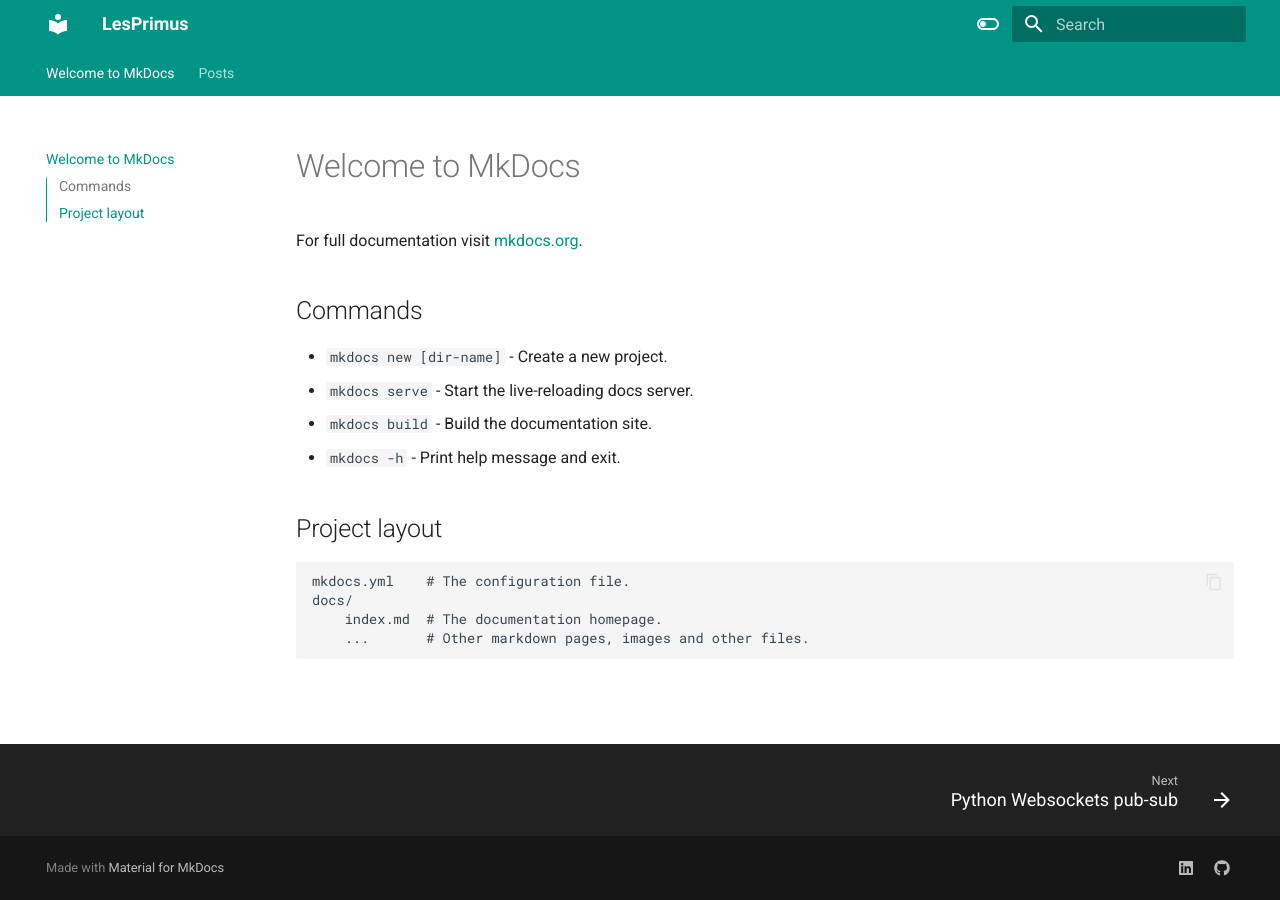
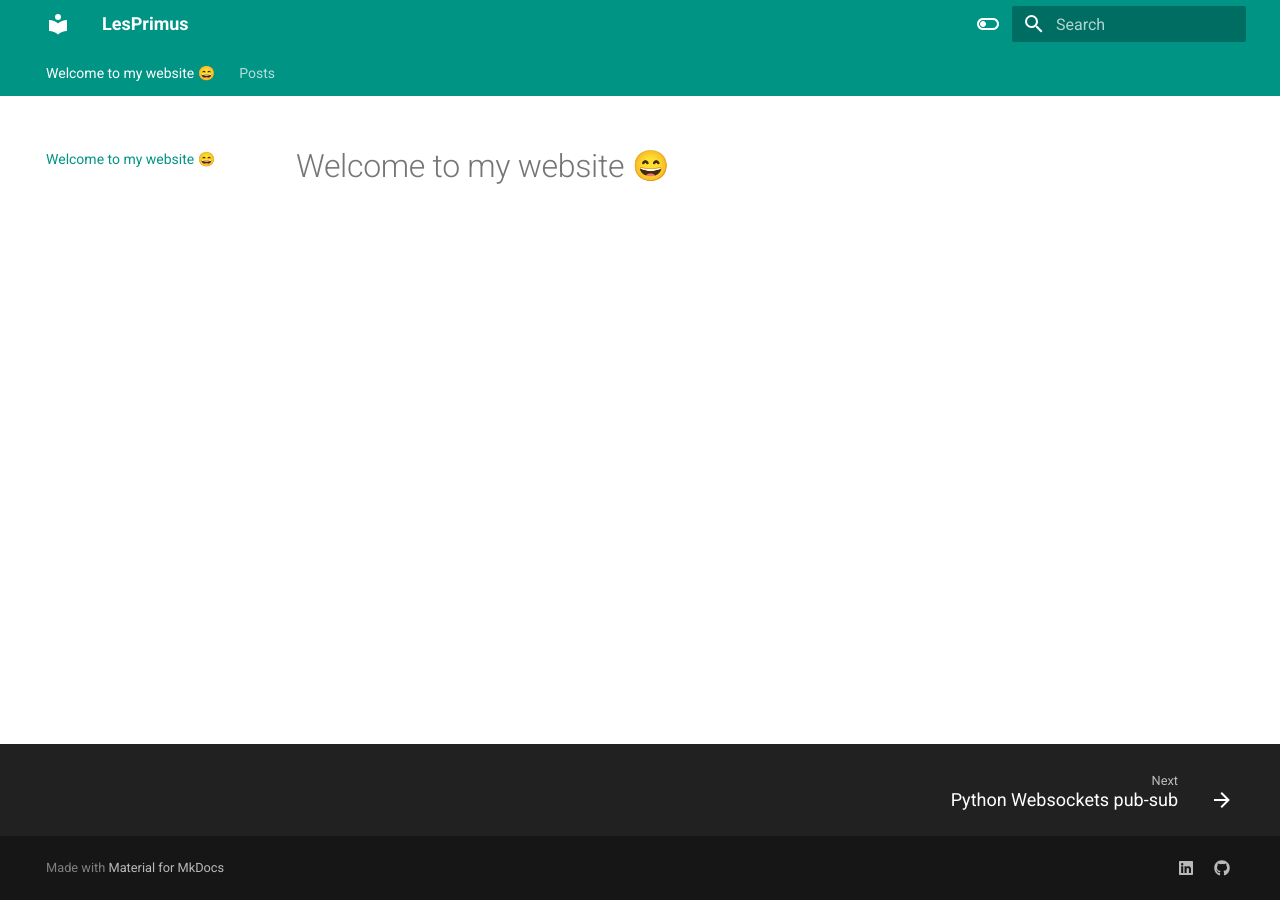
Before and after one commit to LesPrimus/website, an MkDocs documentation site: the page built from docs/index.md, in a window 1280 px wide. Built offline with MkDocs 1.6.1 and Material for MkDocs 9.7.7, drawn with Linux system fonts in a browser that asks for light colours; emoji names are drawn with the system emoji font.

Commit message:
Add layout

```diff
--- a/docs/index.md
+++ b/docs/index.md
@@ -1,17 +1 @@
-# Welcome to MkDocs
-
-For full documentation visit [mkdocs.org](https://www.mkdocs.org).
-
-## Commands
-
-* `mkdocs new [dir-name]` - Create a new project.
-* `mkdocs serve` - Start the live-reloading docs server.
-* `mkdocs build` - Build the documentation site.
-* `mkdocs -h` - Print help message and exit.
-
-## Project layout
-
-    mkdocs.yml    # The configuration file.
-    docs/
-        index.md  # The documentation homepage.
-        ...       # Other markdown pages, images and other files.
+# Welcome to my website :smile:
--- a/mkdocs.yml
+++ b/mkdocs.yml
@@ -29,6 +29,10 @@
       accent: lime
 
 markdown_extensions:
+  - attr_list
+  - pymdownx.emoji:
+      emoji_index: !!python/name:materialx.emoji.twemoji
+      emoji_generator: !!python/name:materialx.emoji.to_svg
   - pymdownx.highlight:
       anchor_linenums: true
       line_spans: __span
```
